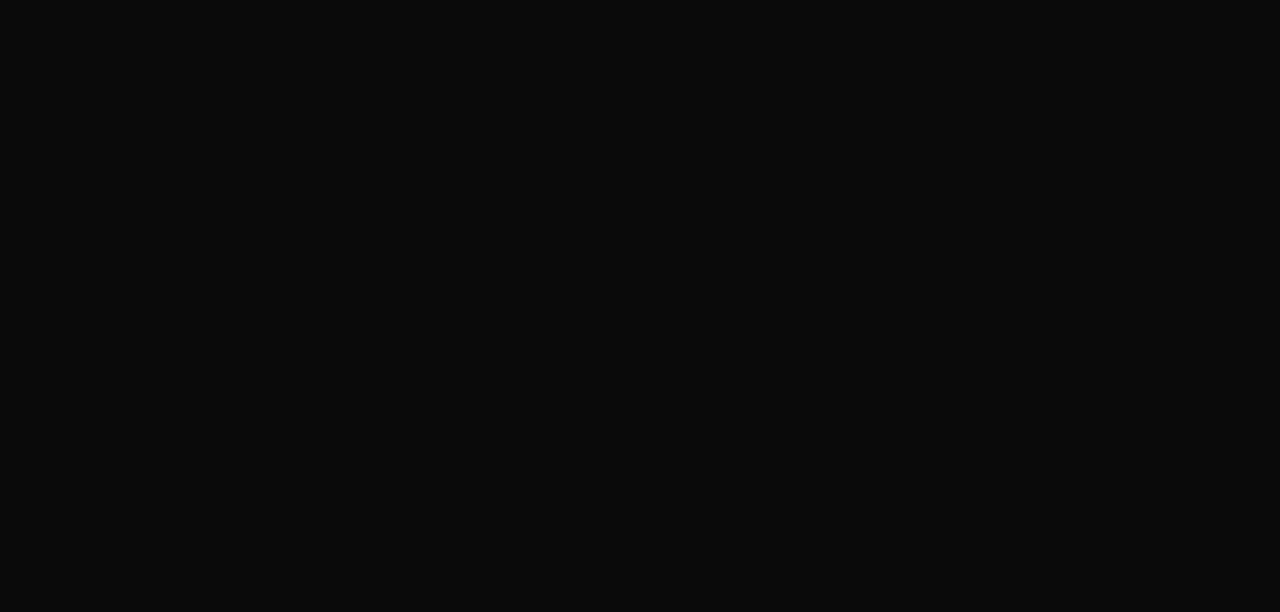
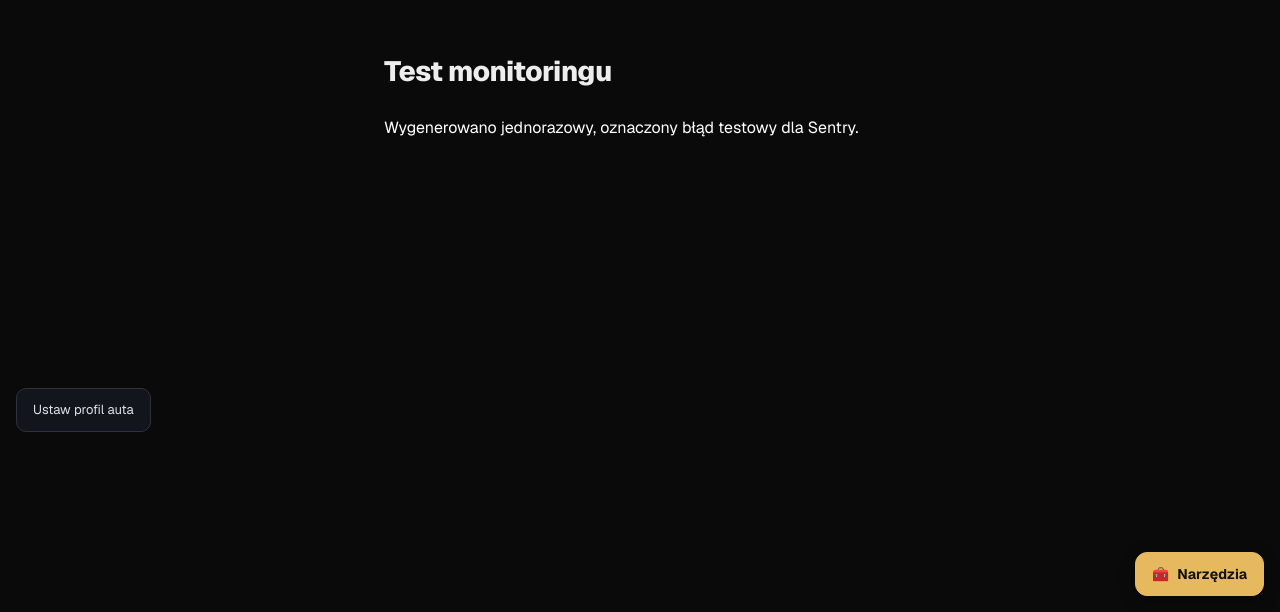
Before and after one commit to tsrc4mm9gg-netizen/gmt400-app, a Next.js app: page /sentry-production-check in a window 1280 px wide. Before the commit this address had no page. Shown: the part 188-800 px from the top of the page. Built offline with nearby package versions, Linux system fonts and the light colour scheme.

Commit message:
test: add temporary labelled Sentry production verification route

```diff
--- /dev/null
+++ b/src/app/sentry-production-check/page.tsx
@@ -0,0 +1,18 @@
+'use client';
+
+import { useEffect } from 'react';
+import * as Sentry from '@sentry/nextjs';
+
+export default function SentryProductionCheck() {
+  useEffect(() => {
+    Sentry.setTag('verification', 'production-end-to-end');
+    Sentry.captureException(new Error('GMT400 temporary production Sentry verification'));
+  }, []);
+
+  return (
+    <main className="mx-auto flex min-h-[70dvh] max-w-xl flex-col justify-center gap-4 px-6 py-24 text-white">
+      <h1 className="text-2xl font-semibold">Test monitoringu</h1>
+      <p>Wygenerowano jednorazowy, oznaczony błąd testowy dla Sentry.</p>
+    </main>
+  );
+}
```
